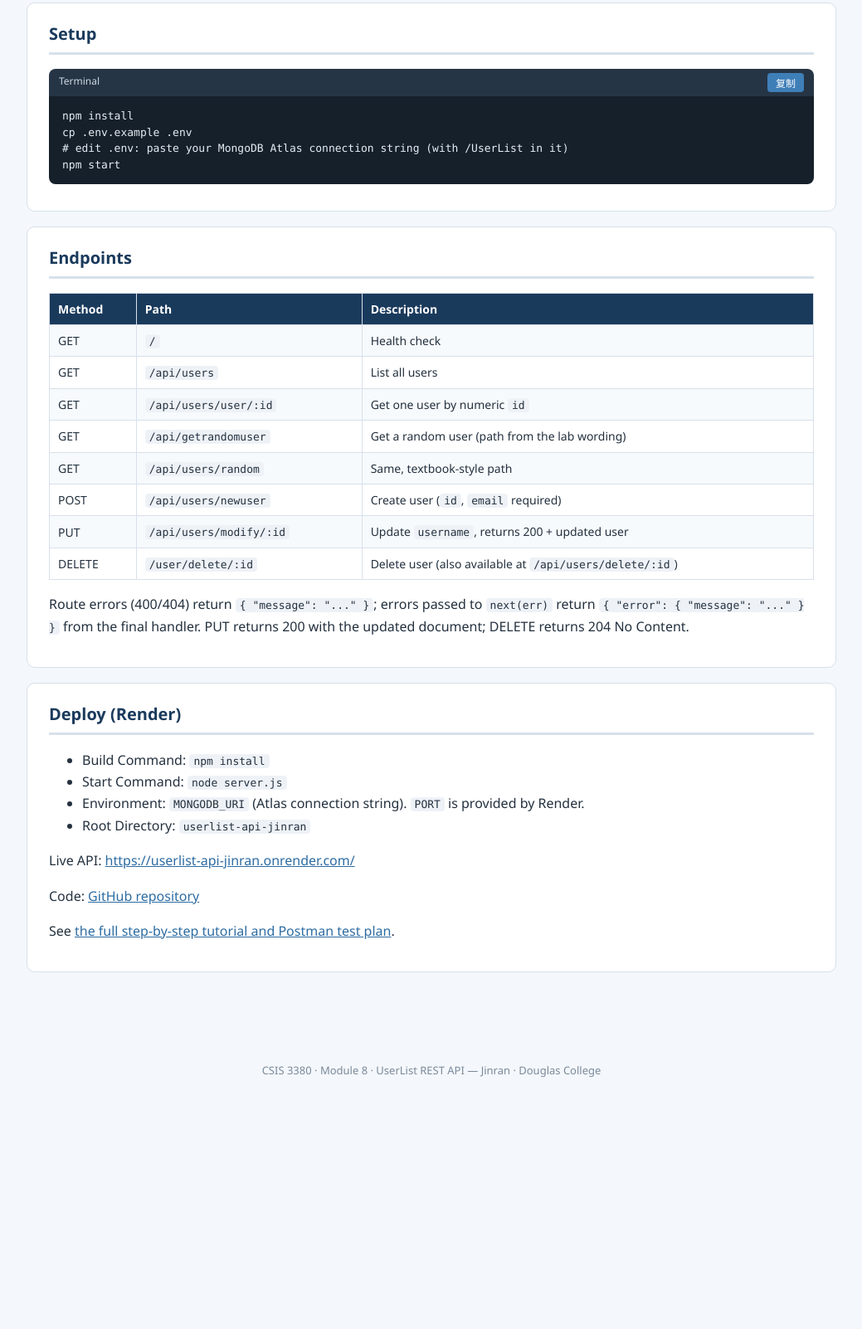
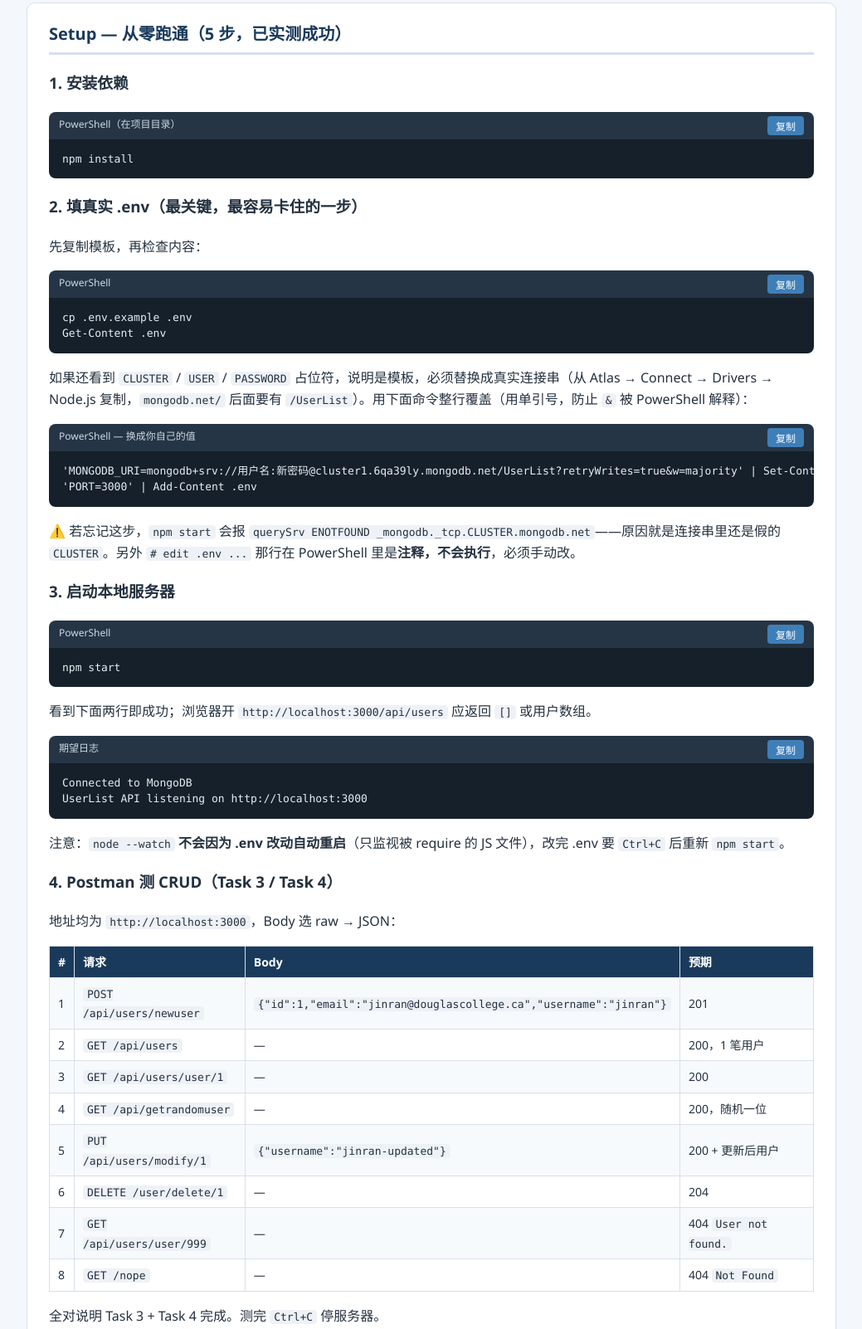
Before and after one commit to JohnnyLin707/CSIS3380-Module8-Simple-Rest-API-Exercise-Lab-Tutorial, a plain HTML site: page api-readme.html in a window 1280 px wide. Shown: the part 210-1812 px from the top of the page at 83% size, without its empty margins (120-1159 px from the left). Before the commit the page ends 1532 px from the top, so only its background shows below. Drawn offline with Linux system fonts and the light colour scheme.

Commit message:
Add verified local setup and Postman test notes to API README page

```diff
--- a/api-readme.html
+++ b/api-readme.html
@@ -39,11 +39,47 @@
 <a class="back" href="index.html">← 返回完整图文教程</a>
 
 <section>
-  <h2>Setup</h2>
-  <div class="codebox"><div class="bar"><span>Terminal</span><button onclick="copyCode(this)">复制</button></div><pre>npm install
-cp .env.example .env
-# edit .env: paste your MongoDB Atlas connection string (with /UserList in it)
-npm start</pre></div>
+  <h2>Setup — 从零跑通（5 步，已实测成功）</h2>
+
+  <h3>1. 安装依赖</h3>
+  <div class="codebox"><div class="bar"><span>PowerShell（在项目目录）</span><button onclick="copyCode(this)">复制</button></div><pre>npm install</pre></div>
+
+  <h3>2. 填真实 .env（最关键，最容易卡住的一步）</h3>
+  <p>先复制模板，再检查内容：</p>
+  <div class="codebox"><div class="bar"><span>PowerShell</span><button onclick="copyCode(this)">复制</button></div><pre>cp .env.example .env
+Get-Content .env</pre></div>
+  <p>如果还看到 <code>CLUSTER</code> / <code>USER</code> / <code>PASSWORD</code> 占位符，说明是模板，必须替换成真实连接串（从 Atlas → Connect → Drivers → Node.js 复制，<code>mongodb.net/</code> 后面要有 <code>/UserList</code>）。用下面命令整行覆盖（用单引号，防止 <code>&amp;</code> 被 PowerShell 解释）：</p>
+  <div class="codebox"><div class="bar"><span>PowerShell — 换成你自己的值</span><button onclick="copyCode(this)">复制</button></div><pre>'MONGODB_URI=mongodb+srv://用户名:新密码@cluster1.6qa39ly.mongodb.net/UserList?retryWrites=true&amp;w=majority' | Set-Content .env
+'PORT=3000' | Add-Content .env</pre></div>
+  <p>⚠️ 若忘记这步，<code>npm start</code> 会报 <code>querySrv ENOTFOUND _mongodb._tcp.CLUSTER.mongodb.net</code>——原因就是连接串里还是假的 <code>CLUSTER</code>。另外 <code># edit .env ...</code> 那行在 PowerShell 里是<strong>注释，不会执行</strong>，必须手动改。</p>
+
+  <h3>3. 启动本地服务器</h3>
+  <div class="codebox"><div class="bar"><span>PowerShell</span><button onclick="copyCode(this)">复制</button></div><pre>npm start</pre></div>
+  <p>看到下面两行即成功；浏览器开 <code>http://localhost:3000/api/users</code> 应返回 <code>[]</code> 或用户数组。</p>
+  <div class="codebox"><div class="bar"><span>期望日志</span><button onclick="copyCode(this)">复制</button></div><pre>Connected to MongoDB
+UserList API listening on http://localhost:3000</pre></div>
+  <p>注意：<code>node --watch</code> <strong>不会因为 .env 改动自动重启</strong>（只监视被 require 的 JS 文件），改完 .env 要 <code>Ctrl+C</code> 后重新 <code>npm start</code>。</p>
+
+  <h3>4. Postman 测 CRUD（Task 3 / Task 4）</h3>
+  <p>地址均为 <code>http://localhost:3000</code>，Body 选 raw → JSON：</p>
+  <table>
+    <tr><th>#</th><th>请求</th><th>Body</th><th>预期</th></tr>
+    <tr><td>1</td><td><code>POST /api/users/newuser</code></td><td><code>{"id":1,"email":"jinran@douglascollege.ca","username":"jinran"}</code></td><td>201</td></tr>
+    <tr><td>2</td><td><code>GET /api/users</code></td><td>—</td><td>200，1 笔用户</td></tr>
+    <tr><td>3</td><td><code>GET /api/users/user/1</code></td><td>—</td><td>200</td></tr>
+    <tr><td>4</td><td><code>GET /api/getrandomuser</code></td><td>—</td><td>200，随机一位</td></tr>
+    <tr><td>5</td><td><code>PUT /api/users/modify/1</code></td><td><code>{"username":"jinran-updated"}</code></td><td>200 + 更新后用户</td></tr>
+    <tr><td>6</td><td><code>DELETE /user/delete/1</code></td><td>—</td><td>204</td></tr>
+    <tr><td>7</td><td><code>GET /api/users/user/999</code></td><td>—</td><td>404 <code>User not found.</code></td></tr>
+    <tr><td>8</td><td><code>GET /nope</code></td><td>—</td><td>404 <code>Not Found</code></td></tr>
+  </table>
+  <p>全对说明 Task 3 + Task 4 完成。测完 <code>Ctrl+C</code> 停服务器。</p>
+
+  <h3>5. 交 Blackboard（Task 7）</h3>
+  <p>部署已完成（见下方 Deploy 节），把 code 链接 + deployed link 一起交：</p>
+  <div class="codebox"><div class="bar"><span>提交文本</span><button onclick="copyCode(this)">复制</button></div><pre>Code: https://github.com/JohnnyLin707/CSIS3380-Module8-Simple-Rest-API-Exercise-Lab-Submission
+Deployed API: https://userlist-api-jinran.onrender.com/
+Name: Jinran | Course: CSIS 3380 | School: Douglas College</pre></div>
 </section>
 
 <section>
```
